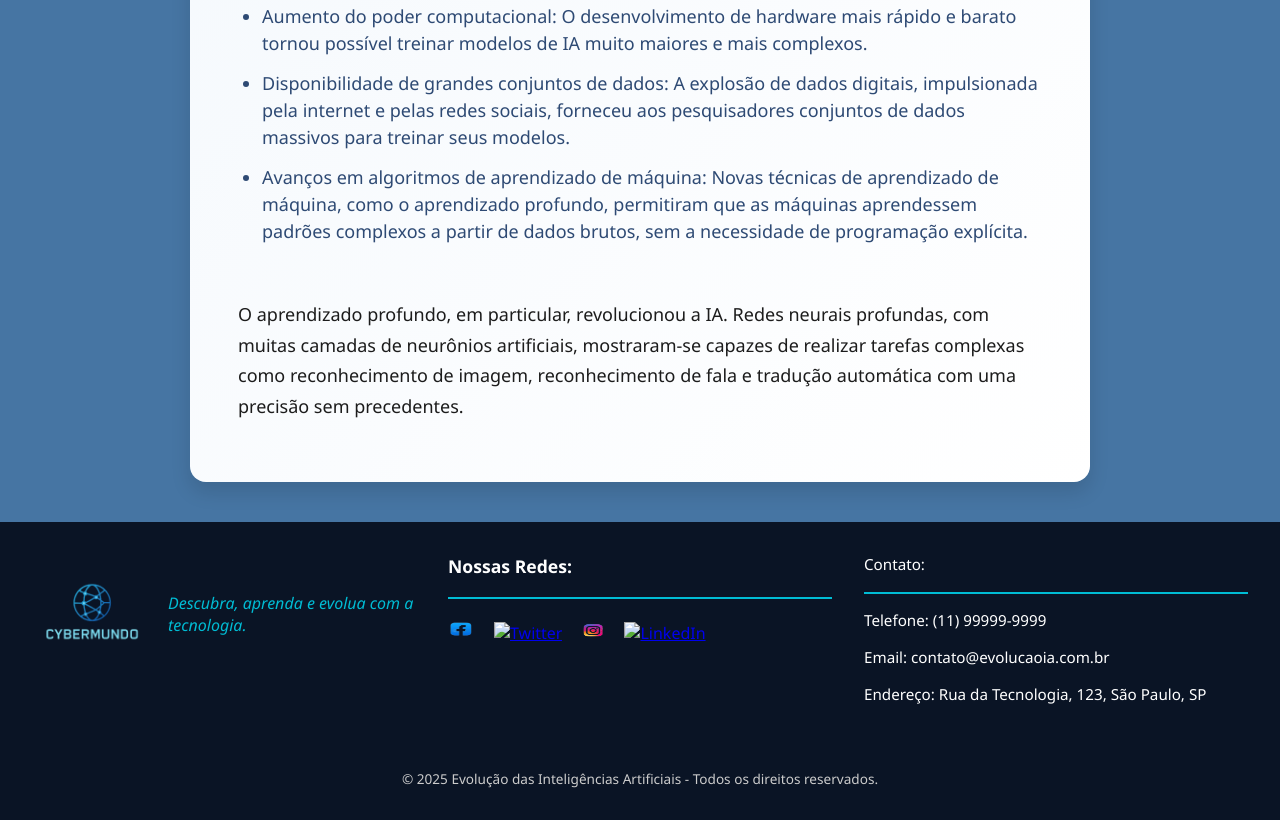
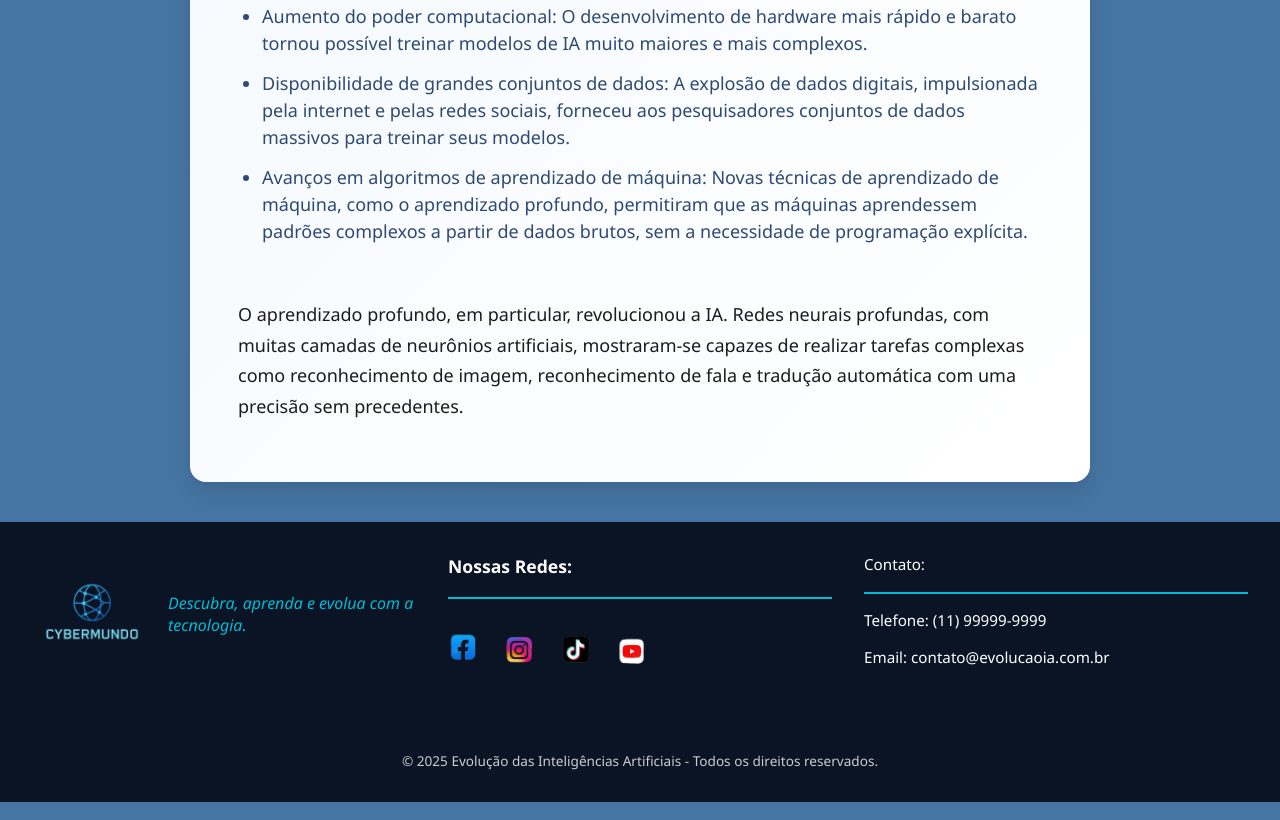
Before and after one commit to geoadr/evolu-o-IA, a plain HTML site: page historia.html in a window 1280 px wide. Shown: the part 2631-3451 px from the top of the page. Drawn offline with Linux system fonts and the light colour scheme.

Commit message:
Update historia.html
primordios

```diff
--- a/historia.html
+++ b/historia.html
@@ -344,19 +344,17 @@
       <p class="social-title">Nossas Redes:</p>
       <hr class="social-separator">
       <div class="social">
-        <a href="https://www.facebook.com" target="_blank"><img src="facebook.png" alt="Facebook" width="30" height="30"></a>
-        <a href="https://www.twitter.com" target="_blank"><img src="twitter.png" alt="Twitter" width="30" height="30"></a>
-        <a href="https://www.instagram.com" target="_blank"><img src="instagram.png" alt="Instagram" width="30" height="30"></a>
-        <a href="https://www.linkedin.com" target="_blank"><img src="linkedin.png" alt="LinkedIn" width="30" height="30"></a>
+        <a href="https://www.facebook.com" target="_blank"><img src="facebook.png" alt="Facebook" width="35"></a>
+        <a href="https://www.instagram.com" target="_blank"><img src="instagram.png" alt="Instagram"  width="40"></a>
+        <a href="https://www.tiktok.com" target="_blank"><img src="tiktok.png" alt="TikTok"  width="43"></a>
+        <a href="https://www.youtube.com" target="_blank"><img src="youtube.png" alt="YouTube"  width="35"></a>
       </div>
     </div>
-
     <div class="footer-contact">
       <p class="social-title">Contato:</p>
       <hr class="social-separator">
       <p>Telefone: (11) 99999-9999</p>
       <p>Email: contato@evolucaoia.com.br</p>
-      <p>Endereço: Rua da Tecnologia, 123, São Paulo, SP</p>
     </div>
 
     <div class="footer-bottom">
```
